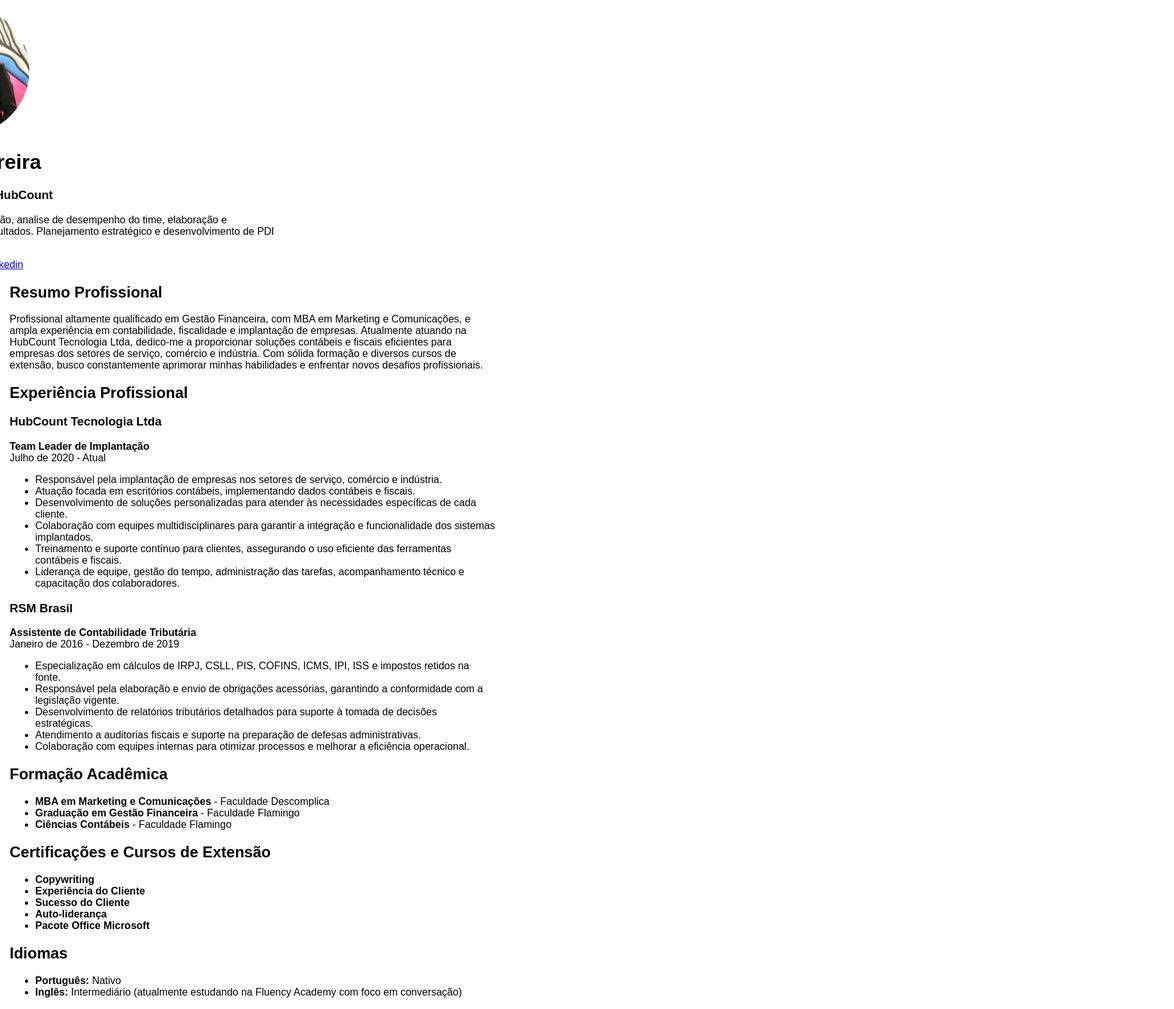
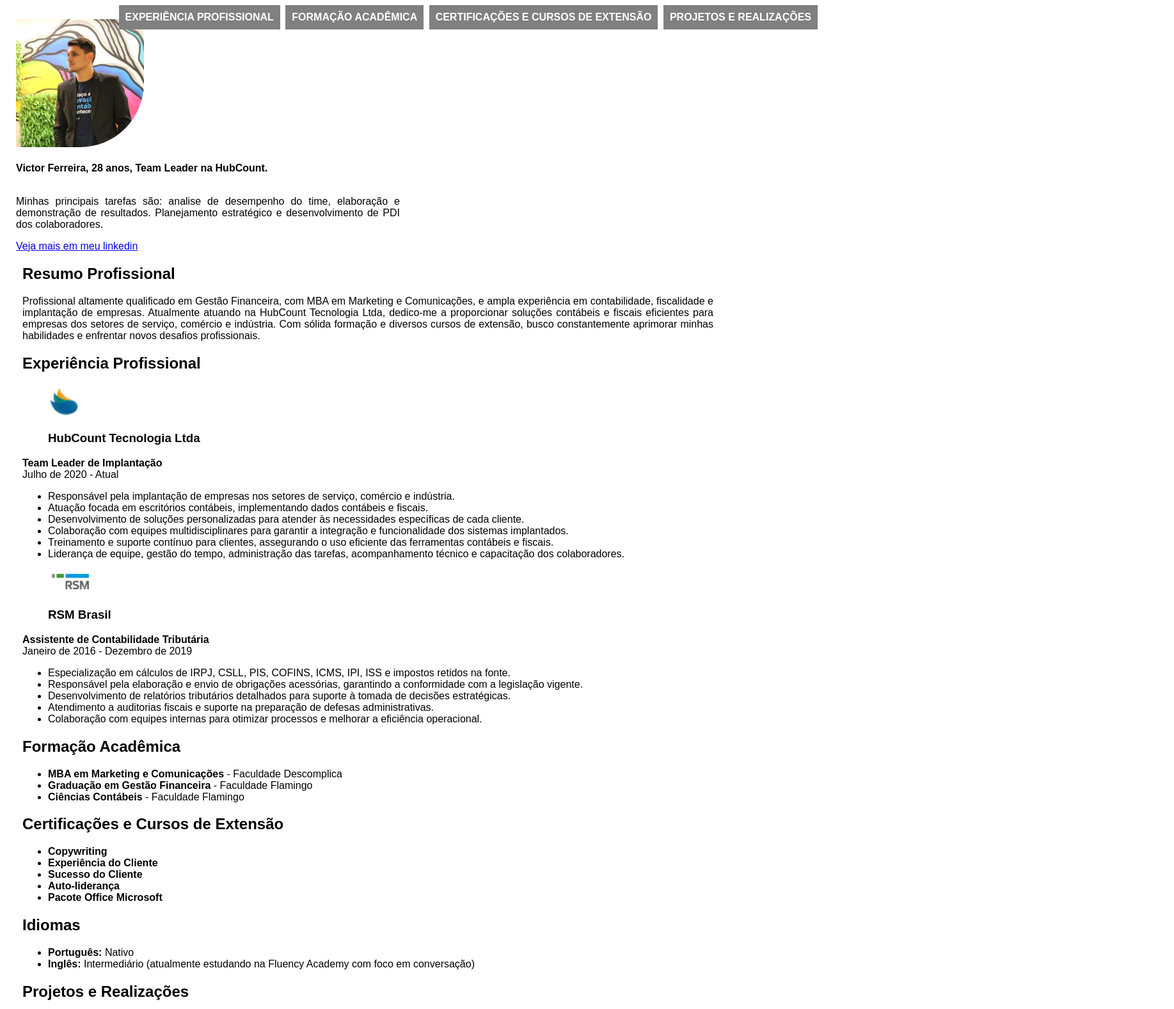
Before and after one commit to ferreiravictor/Curriculum, a plain HTML site: page Index.html in a window 1280 px wide. Shown: the top 1577 px of the page at 64% size, 1835 px wide, since content can reach past the window. Drawn offline with Linux system fonts and the light colour scheme.

Commit message:
verificando atualização

```diff
--- a/Untitled-1.html
+++ b/Index.html
@@ -3,63 +3,34 @@
 <head>
     <meta charset="UTF-8">
     <meta name="viewport" content="width=device-width, initial-scale=1.0">
-    <title>Portfólio - Victor Ferreira</title>
-    <link rel="stylesheet" href="css/Untitled-1.txt">
-    <style>
-        body{
-            font-family: Arial, sans-serif;
-            line-height:  normal;
-            margin:  5px;
-            padding: 0%;
-            background-color: white;
-        }
-
-        .container{
-            width: 60%;
-            margin: 10px;
-        }
-
-
-        .main-header{
-            background-color: #fff;
-
-            padding: auto;
-            text-align: left;
-            margin-left: -500px;
-            border: auto solid #fff;
-            /*text-align: center;*/
-        }
-        .text-header{
-            margin: auto;
-            width: 600px;
-        }
-
-        .img{
-            width: 200px;
-            border-radius: 100px;
-            }
-
-        .footer{
-            color: #000;
-        }
-
-
-    </style>
+    <title>Curriculum - Victor Ferreira</title>
+    <link rel="stylesheet" href="css/style.css">
+    <link rel="icon" href="img/image-removebg-preview (2).png" type="image/png">
 </head>
-
 <body>
-    <header>
+    <div id="interface">
+    <header id="cabeçalho">
         <div class="container">
             <div class="main-header">
                 <div class="text-header">
                     <hgroup>
                     <img src="img/Foto linkedin Vitor.jpeg" class="img"  width="200">
-                    <h1>Victor Ferreira</h1>
-                    <h3>Team Leader na HubCount</h3>
-                    <p><li>Lider de Implantação, analise de desempenho do time,
-                        elaboração e demonstração de resultados.
-                        Planejamento estratégico e desenvolvimento de PDI dos colaboradores.</p></li>
-                    <p><a href="https://www.linkedin.com/in/victor-ferreira-b41392120/">Veja mais em meu linkedin</a> <br></p>
+                    <nav id="menu">
+                    <h1></h1>
+                    <ul type="disc">
+                        <li><a href=""></a>Experiência Profissional</li>
+                        <li>Formação Acadêmica</li>
+                        <li>Certificações e Cursos de Extensão</li>
+                        <li>Projetos e Realizações</li>
+                    </ul>
+                    </nav>
+                    <p>
+                        <strong> Victor Ferreira, 28 anos, Team Leader na HubCount.</strong>
+                    </p>
+                    <p>
+                        <br>Minhas principais tarefas são: analise de desempenho do time, elaboração e demonstração de resultados. Planejamento estratégico e desenvolvimento de PDI dos colaboradores.
+                    </p>
+                    <p><a href="https://www.linkedin.com/in/victor-ferreira-b41392120/" target="_blank" >Veja mais em meu linkedin</a> <br></p>
                     </hgroup>
                 </div>
             </div>
@@ -72,9 +43,13 @@
             <p>Profissional altamente qualificado em Gestão Financeira, com MBA em Marketing e Comunicações, e ampla experiência em contabilidade, fiscalidade e implantação de empresas. Atualmente atuando na HubCount Tecnologia Ltda, dedico-me a proporcionar soluções contábeis e fiscais eficientes para empresas dos setores de serviço, comércio e indústria. Com sólida formação e diversos cursos de extensão, busco constantemente aprimorar minhas habilidades e enfrentar novos desafios profissionais.</p>
         </div>
 
-        <div class="content experience">
+        <div class="experiência">
             <h2>Experiência Profissional</h2>
-            <h3>HubCount Tecnologia Ltda</h3>
+
+            <figure>
+                <img src="img/Hub.png" class="Hub" width="50">
+                <h3>HubCount Tecnologia Ltda</h3>
+            </figure>
             <p><strong>Team Leader de Implantação</strong> <br> Julho de 2020 - Atual</p>
             <ul>
                 <li>Responsável pela implantação de empresas nos setores de serviço, comércio e indústria.</li>
@@ -85,7 +60,12 @@
                 <li>Liderança de equipe, gestão do tempo, administração das tarefas, acompanhamento técnico e capacitação dos colaboradores.</li>
             </ul>
 
-            <h3>RSM Brasil</h3>
+            <figure>
+                <img src="img/rsm.png" class="img_rsm" width="70">
+                <figcaption>
+                    <h3>RSM Brasil</h3>
+                </figcaption>
+            </figure>
             <p><strong>Assistente de Contabilidade Tributária</strong> <br> Janeiro de 2016 - Dezembro de 2019</p>
             <ul>
                 <li>Especialização em cálculos de IRPJ, CSLL, PIS, COFINS, ICMS, IPI, ISS e impostos retidos na fonte.</li>
@@ -96,7 +76,7 @@
             </ul>
         </div>
 
-        <div class="content education">
+        <div class="formação">
             <h2>Formação Acadêmica</h2>
             <ul>
                 <li><strong>MBA em Marketing e Comunicações</strong> - Faculdade Descomplica</li>
@@ -105,7 +85,7 @@
             </ul>
         </div>
 
-        <div class="content certifications">
+        <div class="Certificações">
             <h2>Certificações e Cursos de Extensão</h2>
             <ul>
                 <li><strong>Copywriting</strong></li>
@@ -116,7 +96,7 @@
             </ul>
         </div>
 
-        <div class="content languages">
+        <div class="Idiomas">
             <h2>Idiomas</h2>
             <ul>
                 <li><strong>Português:</strong> Nativo</li>
@@ -124,7 +104,7 @@
             </ul>
         </div>
 
-        <div class="content projects">
+        <div class="Projetos">
             <h2>Projetos e Realizações</h2>
             <ul>
                 <li>Implementação de sistemas contábeis, otimizando processos e tempo a fim de centralização de dados para melhor tomada de decisão.</li>
@@ -133,7 +113,7 @@
             </ul>
         </div>
 
-        <div class="content interests">
+        <div class="Interesses">
             <h2>Interesses</h2>
             <ul>
                 <li>Desenvolvimento profissional e pessoal</li>
@@ -145,15 +125,15 @@
         <div class="Footer">
             <h2><dd>Contatos</dd></h2>
             <p><dd><strong>Telefone:</strong> (11) 97795-9602</dd></p>
-            <p><dd><strong>Whatsapp:</strong><a href="https://wa.me/5511977959602?text=Ol%C3%A1!"><i class="fa-brands fa-whatsapp"></i> Me envie uma mensagem</a></dd></p>
             <p><dd><strong>e-mail:</strong> victfrr@icloud.com</dd></p>
             <p><dd><strong>Telefone:</strong> (11) 97795-9602</dd></p>
-            <p><dd><strong>instagram:</strong> _victfrr</dd></p>
             <p>
-                <a href="https://www.instagram.com/seu_perfil"><i class="fa-brands fa-instagram"></i></a>
-                <a href="https://www.linkedin.com/in/seu_perfil"><i class="fa-brands fa-linkedin"></i></a>
+                <a href="https://www.instagram.com/_victfrr" target="_blank"><i class="fa-brands fa-instagram"></i></a>
+                <a href="https://www.linkedin.com/in/victor-ferreira-b41392120/"target="_blank"><i class="fa-brands fa-linkedin"></i></a>
+                <a href="https://wa.me/5511977959602?text=Ol%C3%A1!"target="_blank"><i class="fa-brands fa-whatsapp"></i>
             </p>
             <script src="https://kit.fontawesome.com/be35af6654.js" crossorigin="anonymous"></script>
         </div>
-</body>
+    </div>
+    </body>
 </html>
--- a/css/style.css
+++ b/css/style.css
@@ -80,13 +80,13 @@
 }
 */
 
-header#cabeçalho{
+header#cabecalho { /* Alterando para corresponder ao novo ID */
     border-bottom: 5px grey solid;
-    background: url(vf.png) no-repeat 200%;
-    background-position: right ;
+    background: url('vf.png') no-repeat right; /* Ajustando para background-position */
     background-size: auto;
     position: relative;
-}
+  }
+
 
 
 .footer{
```
Also changed, not shown: Curriculum.html (+1 -1 lines).
